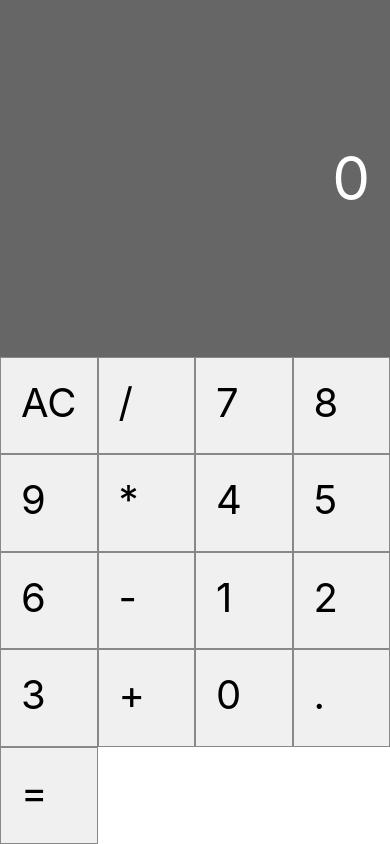
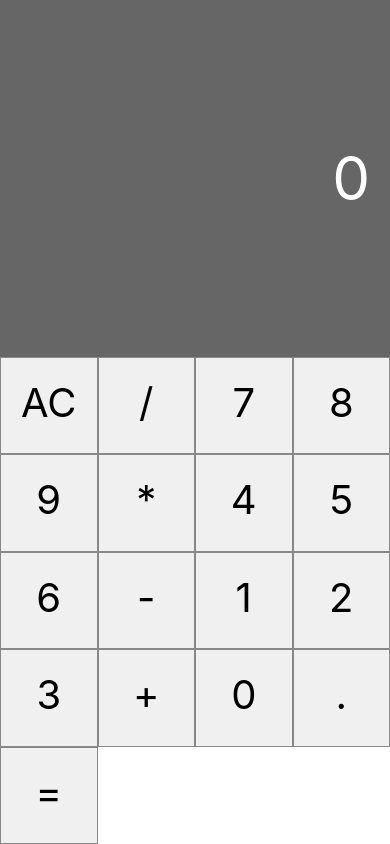
Before and after one commit to rochasantos/calculator, a React Native app: screen / in a window 390 px wide. Built offline with nearby package versions, Linux system fonts and the light colour scheme.

Commit message:
Corrigindo alinhamento do texto do Botão

```diff
--- a/src/components/Button.jsx
+++ b/src/components/Button.jsx
@@ -22,6 +22,7 @@ const styles = StyleSheet.create({
         padding: 20,
         backgroundColor: '#f0f0f0',
         borderWidth: 1,
-        borderColor: '#888'
+        borderColor: '#888',
+        textAlign: 'center'
     }
 })
```
